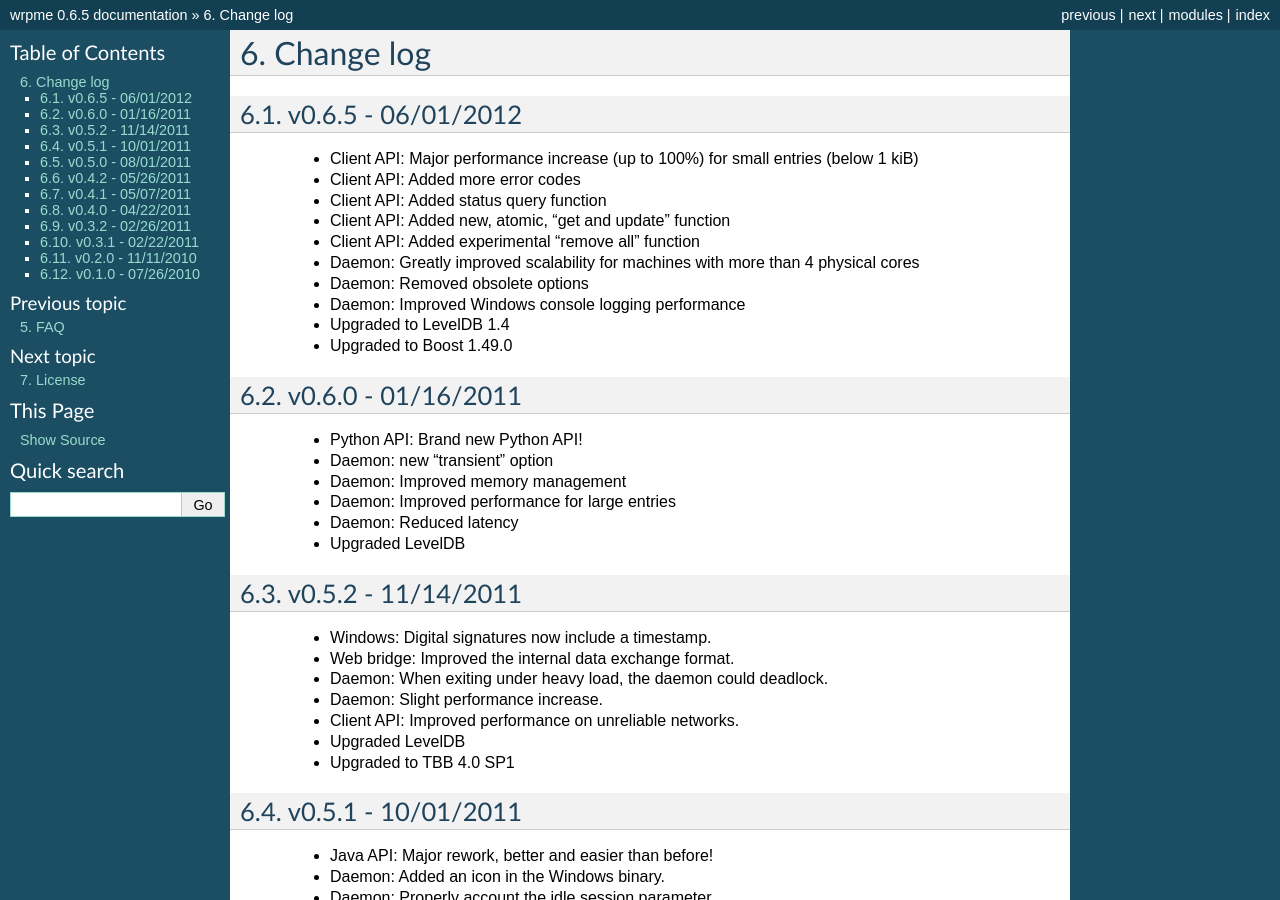
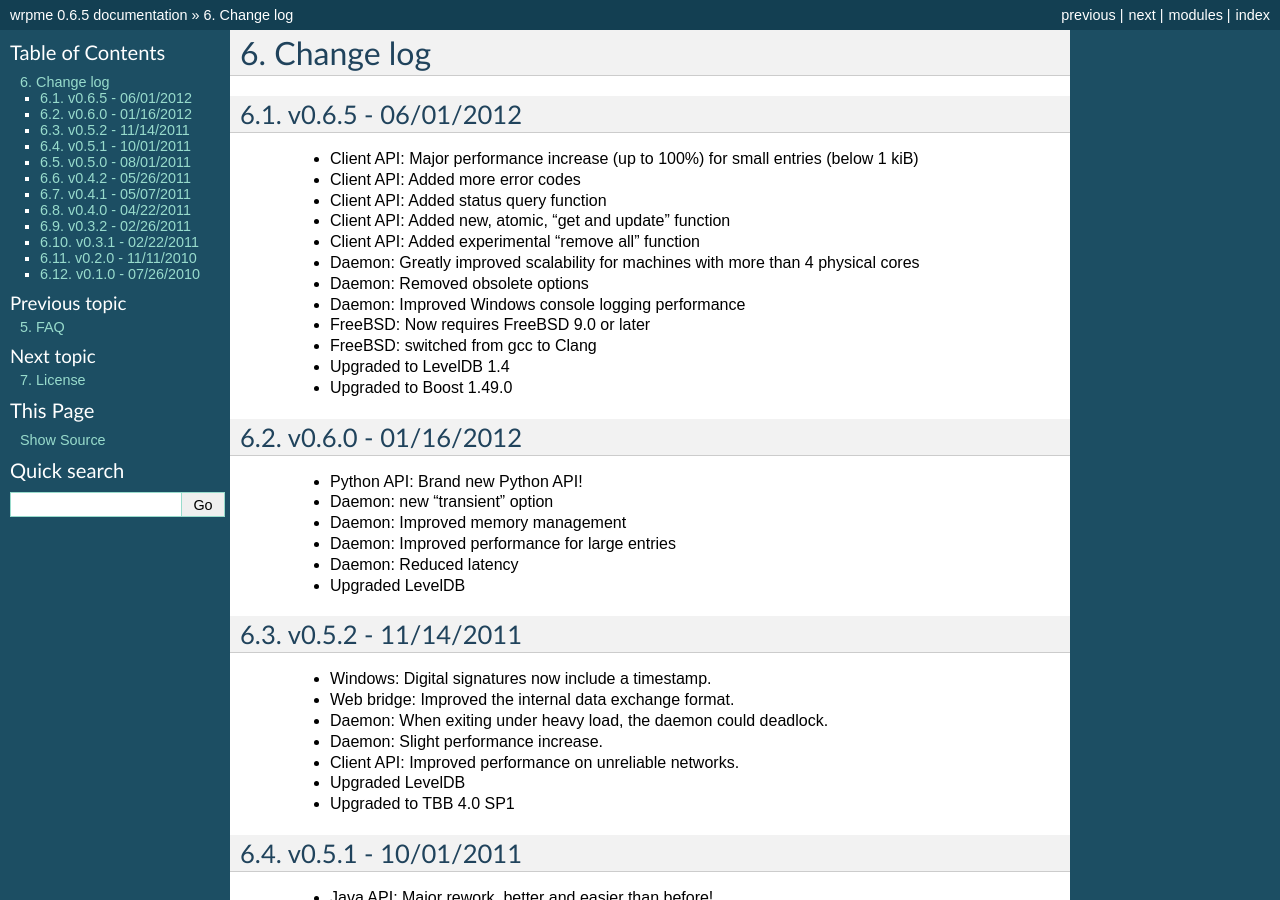
Before and after one commit to iltommi/qdb-documentation, a Sphinx documentation site: the page built from source/changes.rst, in a window 1280 px wide and 900 px high. Built offline with Sphinx 7.4.7, drawn with Linux system fonts in a browser that asks for light colours; formulas are drawn with MathJax 3.

Commit message:
doc update

```diff
--- a/source/changes.rst
+++ b/source/changes.rst
@@ -12,10 +12,12 @@ v0.6.5 - 06/01/2012
     * Daemon: Greatly improved scalability for machines with more than 4 physical cores
     * Daemon: Removed obsolete options
     * Daemon: Improved Windows console logging performance
+    * FreeBSD: Now requires FreeBSD 9.0 or later
+    * FreeBSD: switched from gcc to Clang
     * Upgraded to LevelDB 1.4
     * Upgraded to Boost 1.49.0
 
-v0.6.0 - 01/16/2011
+v0.6.0 - 01/16/2012
 -------------------
 
     * Python API: Brand new Python API!
```
